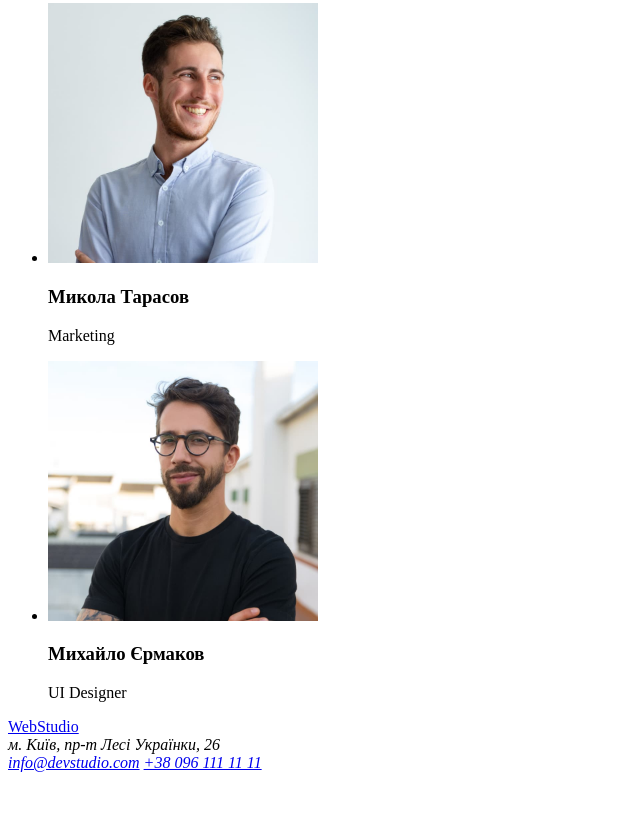
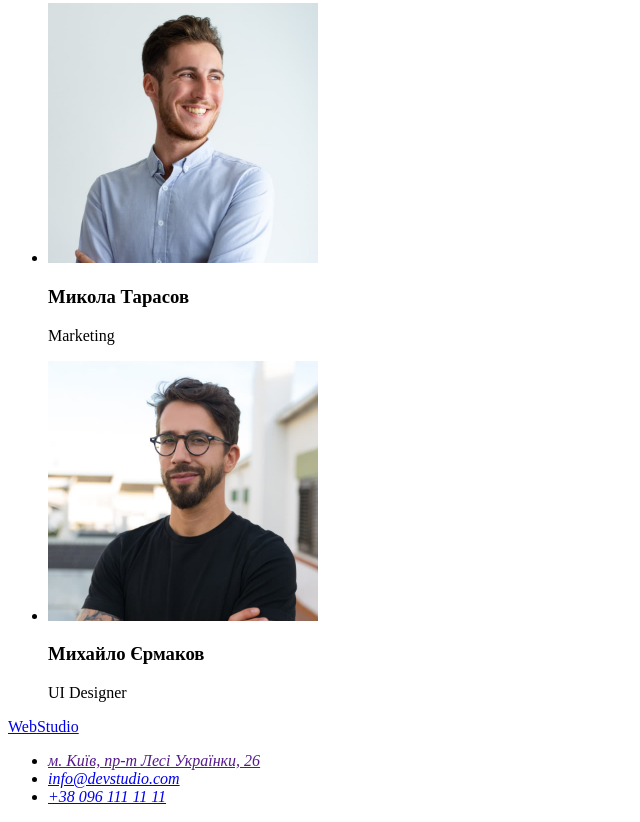
Before and after one commit to YuliiaGagina/goit-markup-hw-01, a plain HTML site: page index.html in a window 1280 px wide. Shown: the part 2315-3137 px from the top of the page, without its empty margins (0-640 px from the left). Before the commit the page ends 3095 px from the top, so only its background shows below. Drawn offline with Linux system fonts and the light colour scheme.

Commit message:
final changes

```diff
--- a/index.html
+++ b/index.html
@@ -29,6 +29,7 @@
         <section>
             <h1>Ефективні рішення для вашого бізнесу</h1>
             <button type="button">Замовити послугу</button>
+
         </section>
         <!-- benefits -->
         <section>
@@ -97,9 +98,11 @@
     <footer>
         <a href="./index.html"><span>Web</span>Studio</a>
             <address>
-            м. Київ, пр-т Лесі Українки, 26 <br>
-            <a href="mailto:info@devstudio.com">info@devstudio.com</a>
-            <a href="tel:+380961111111">+38 096 111 11 11</a>
+                <ul>
+                    <li><a href="">м. Київ, пр-т Лесі Українки, 26</a> </li>
+                    <li><a href="mailto:info@devstudio.com">info@devstudio.com</a></li>
+                    <li><a href="tel:+380961111111">+38 096 111 11 11</a></li>
+                </ul>
             </address>
     </footer>
 </body>
```
